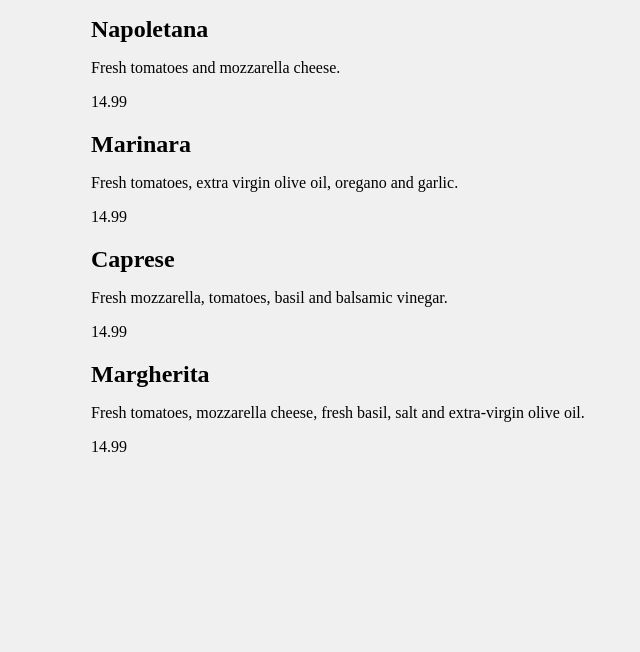
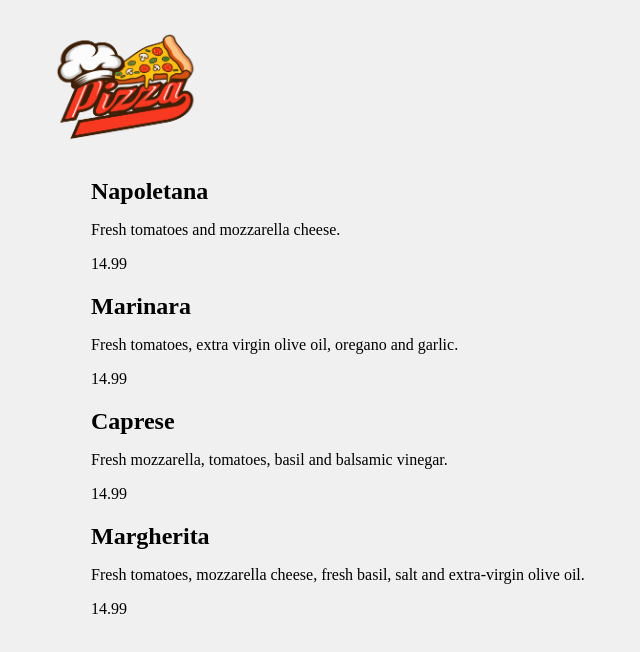
Before and after one commit to Michael-Hutchinson/pizza-shop, a React (Create React App) app: page / in a window 1280 px wide. Shown: the top 652 px of the page, without its empty margins (189-829 px from the left). Built offline with nearby package versions, Linux system fonts and the light colour scheme.

Commit message:
import company logo

```diff
--- /dev/null
+++ b/index.d.ts
@@ -0,0 +1 @@
+declare module '*.png';
--- a/src/components/App.tsx
+++ b/src/components/App.tsx
@@ -1,10 +1,12 @@
 import React from 'react';
-import pizzas from '../data/pizza.json'
+import pizzas from '../data/pizza.json';
 import Pizza from './Pizza';
+import logo from '../images/pizzaLogo.png';
 
 function App() {
   return (
     <div className="container">
+      <img src={logo} alt="Logo" />
       <ul>{pizzas.map(pizza => <Pizza key={pizza.id} pizza={pizza} />)}</ul>
     </div>
   )
--- a/src/styles/main.css
+++ b/src/styles/main.css
@@ -11,6 +11,10 @@ body {
 .header {
   margin: 0 0 50px;
   text-align: center;
+}
+
+img {
+  max-width: 150px;
 }
 
 .siteTitle {
--- a/tsconfig.json
+++ b/tsconfig.json
@@ -21,6 +21,6 @@
     "jsx": "react-jsx"
   },
   "include": [
-    "src"
+    "src", "index.d.ts"
   ]
 }
```
